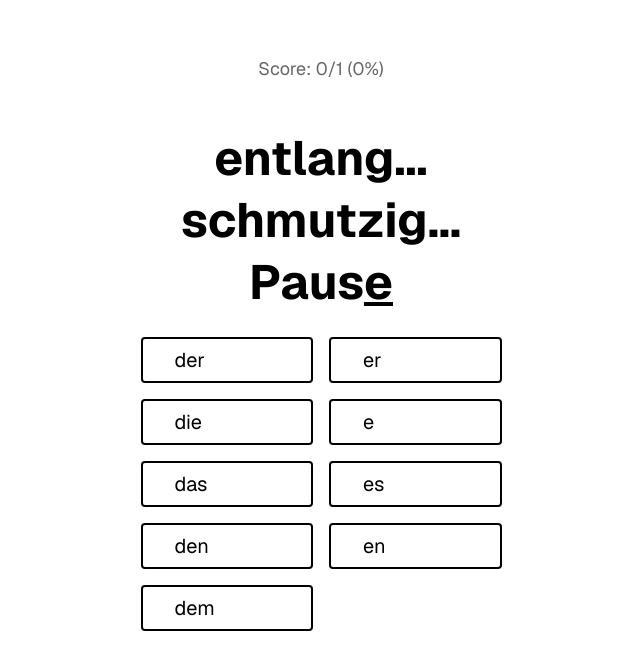
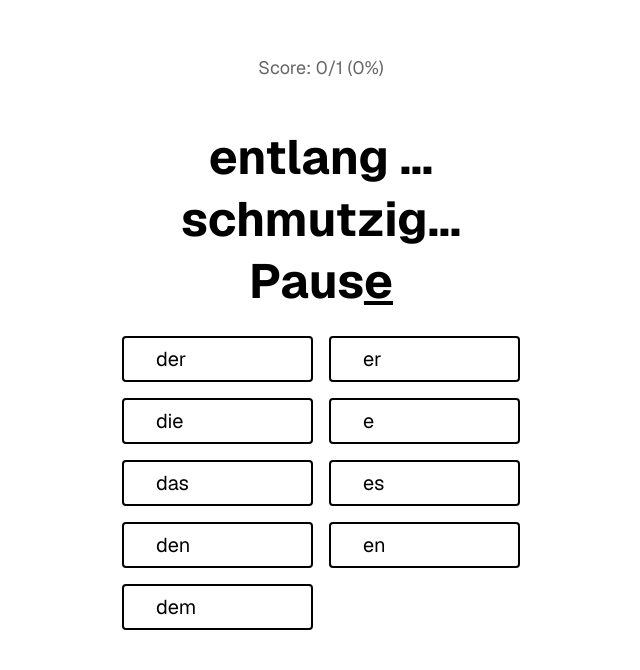
Before and after one commit to azproduction/der-die-das, a Next.js app: page / in a window 1280 px wide. Both pictures are taken after a click on the button "der". Shown: the top 670 px of the page, without its empty margins (319-959 px from the left). Built offline with nearby package versions, Linux system fonts and the light colour scheme.

Commit message:
fix: Layout

```diff
--- a/app/globals.css
+++ b/app/globals.css
@@ -15,7 +15,7 @@ body {
 }
 
 body {
-  max-width: 393px;
+  max-width: 430px;
   margin: 0 auto;
 }
 
--- a/app/page.tsx
+++ b/app/page.tsx
@@ -19,6 +19,8 @@ const Wrapper = styled.div`
   flex-direction: column;
   padding: 1rem;
   gap: 2rem;
+  margin-top: 40px;
+  margin-bottom: 40px;
 `;
 
 const ScoreDisplay = styled.div`
@@ -31,9 +33,8 @@ const ScoreDisplay = styled.div`
 const Container = styled.div`
   display: flex;
   flex-direction: column;
-  height: 80%;
   width: 100%;
-  margin-bottom: 16px;
+  flex: 1;
 `;
 
 export default function Home() {
--- a/components/AdjectiveQuiz/index.tsx
+++ b/components/AdjectiveQuiz/index.tsx
@@ -138,9 +138,14 @@ export default function AdjectiveQuiz({
 
   return (
     <QuizContainer>
-      <Word $isFailure={corrent === false} $isSuccess={corrent === true}>
+      <Word
+        $isFailure={corrent === false}
+        $isSuccess={corrent === true}
+        lang="de"
+      >
         <ruby>
-          {quizState.preposition} <rp>(</rp>
+          {quizState.preposition}
+          <rp>(</rp>
           <rt style={{ opacity: 0.5, fontWeight: 500 }}>
             {}
             {(() => {
@@ -152,7 +157,7 @@ export default function AdjectiveQuiz({
             })()}
           </rt>
           <rp>)</rp>
-        </ruby>
+        </ruby>{" "}
         {"…"} {quizState.adjective}
         {"…"} <WordWithMagicalSuffix word={word} />
       </Word>
@@ -208,8 +213,8 @@ export default function AdjectiveQuiz({
       </SelectGroup>
       {corrent === false && (
         <>
-          <Word>{word.note}</Word>
-          <center>{word.example}</center>
+          <Word lang="de">{word.note}</Word>
+          <center lang="de">{word.example}</center>
           <Button onClick={() => onSubmit(false)}>OK</Button>
         </>
       )}
--- a/components/WordCard/index.tsx
+++ b/components/WordCard/index.tsx
@@ -35,7 +35,7 @@ export default function WordCard({
 
   return (
     <Card>
-      <Word>
+      <Word lang="de">
         <WordWithMagicalSuffix word={word} />
       </Word>
       <ButtonGroup>
--- a/components/styles.ts
+++ b/components/styles.ts
@@ -61,6 +61,9 @@ export const Word = styled.h1<{ $isSuccess?: boolean; $isFailure?: boolean }>`
   }};
 
   transition: color ${({ theme }) => theme.transitions.fast};
+
+  hyphens: auto;
+  overflow: hidden;
 `;
 
 export const Feedback = styled.div<{ $isSuccess?: boolean }>`
--- a/utils/quizGenerator.ts
+++ b/utils/quizGenerator.ts
@@ -32,7 +32,7 @@ warm
 heiß
 sauber
 schmutzig
-fren
+fern
 weit
 ruhig
 laut
```
